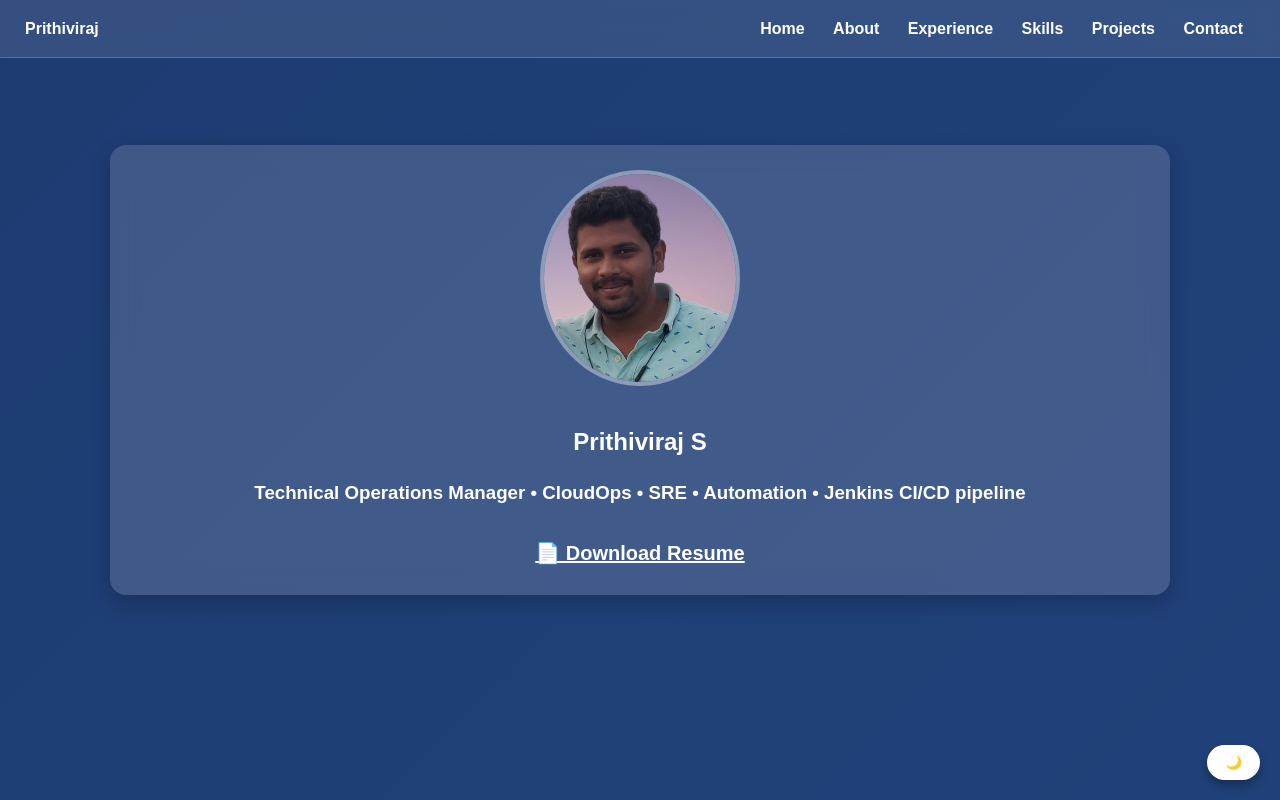
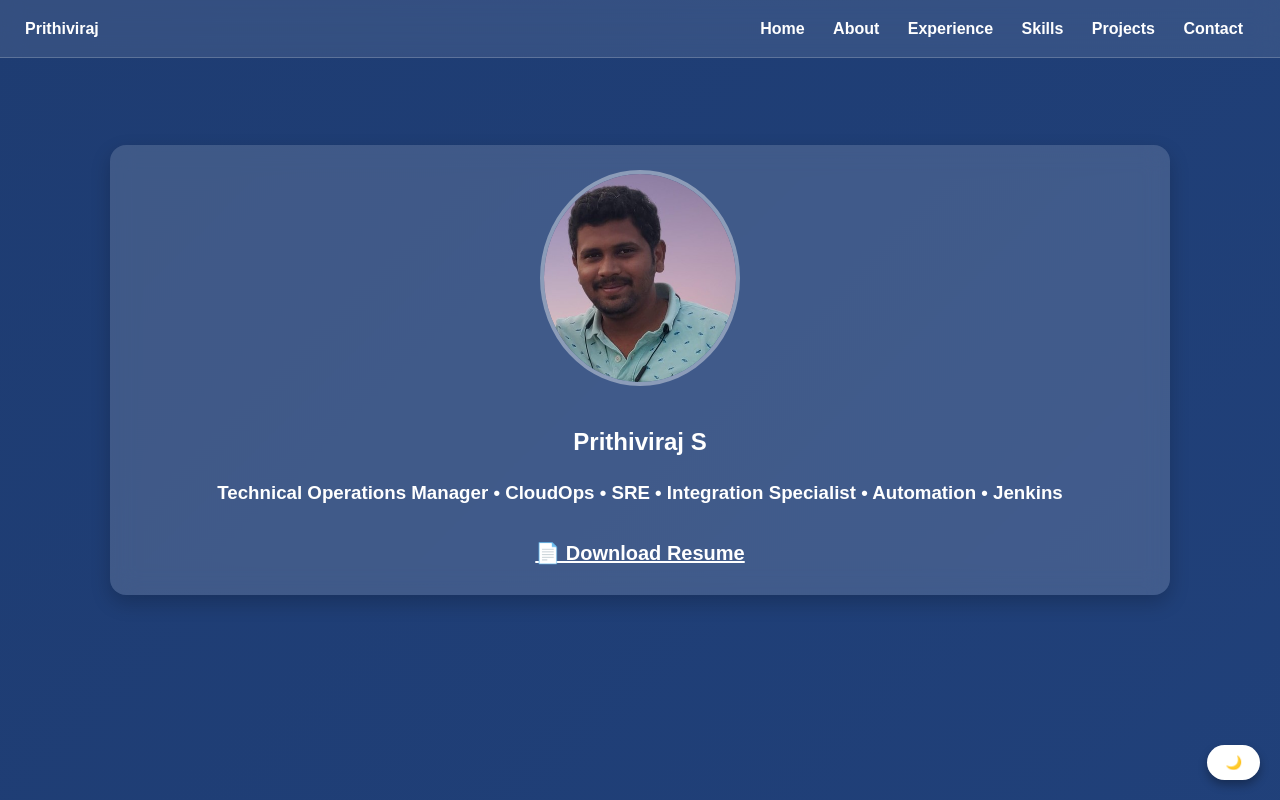
Before and after one commit to PrithivirajS/portfolio, a plain HTML site: page index.html in a window 1280 px wide. Shown: the top 800 px of the page. Drawn offline with Linux system fonts and the light colour scheme.

Commit message:
header stange

```diff
--- a/index.html
+++ b/index.html
@@ -27,7 +27,7 @@
   <div class="card" style="text-align:center;">
     <img src="assets/profile.jpg" class="profile"><br><br>
     <h1>Prithiviraj S</h1>
-    <h3>Technical Operations Manager • CloudOps • SRE • Automation • Jenkins CI/CD pipeline</h3><br>
+    <h3>Technical Operations Manager • CloudOps • SRE • Integration Specialist • Automation • Jenkins </h3><br>
     <a href="assets/resume.pdf" download style="color:#fff;font-size:20px;font-weight:bold;">
       📄 Download Resume
     </a>
```
